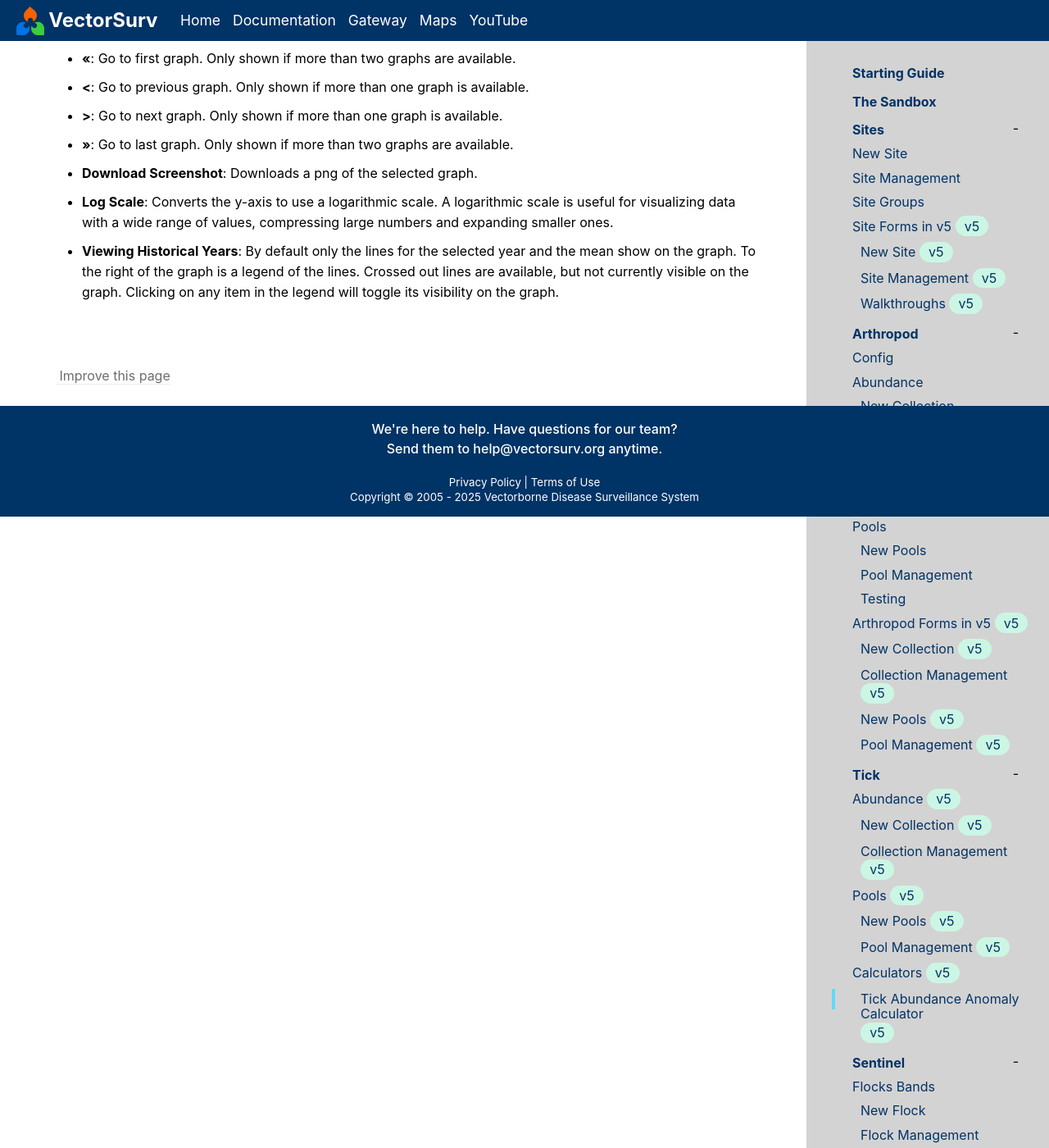
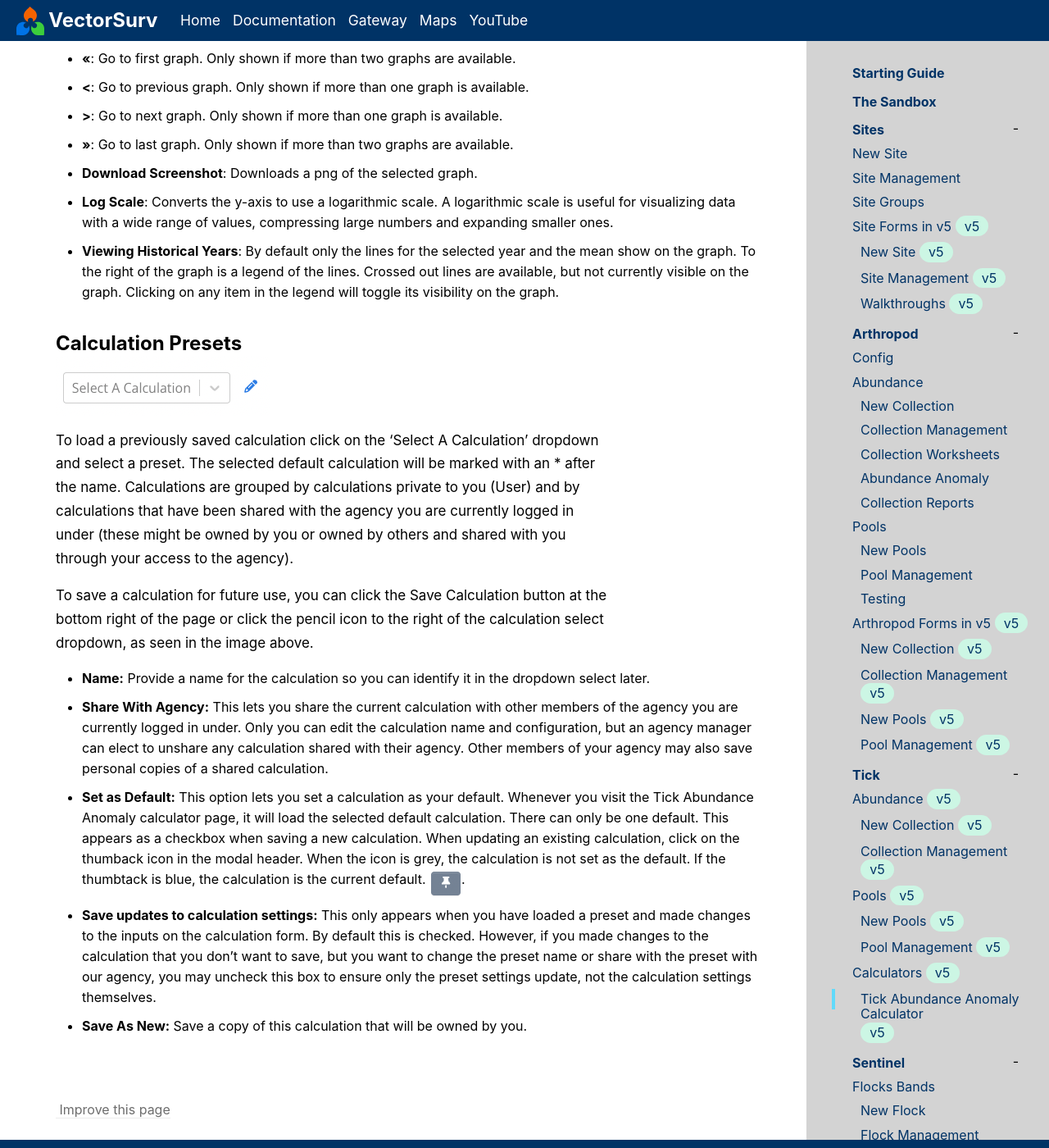
Before and after one commit to tlvaldepena/vectorsurv.org, a Jekyll site: the page built from _docs/tools/v5/tick-anomaly.md, in a window 1280 px wide and 1400 px high, scrolled down 6005 px. Shown: the whole window at 82% size. Built offline with Jekyll 4.4.1, drawn with Linux system fonts in a browser that asks for light colours.

Commit message:
tick calc preset docs

```diff
--- a/_docs/tools/v5/tick-anomaly.md
+++ b/_docs/tools/v5/tick-anomaly.md
@@ -102,3 +102,18 @@ The resulting table is downloadable. Select your preferred file format and click
 - **Download Screenshot**: Downloads a png of the selected graph.
 - **Log Scale**: Converts the y-axis to use a logarithmic scale. A logarithmic scale is useful for visualizing data with a wide range of values, compressing large numbers and expanding smaller ones.
 - **Viewing Historical Years**: By default only the lines for the selected year and the mean show on the graph. To the right of the graph is a legend of the lines. Crossed out lines are available, but not currently visible on the graph. Clicking on any item in the legend will toggle its visibility on the graph.
+
+## Calculation Presets
+
+![Calculation preset dropdown and edit button](/assets/images/docs/calculation-preset-dropdown.png)
+
+To load a previously saved calculation click on the 'Select A Calculation' dropdown and select a preset. The selected default calculation will be marked with an \* after the name. Calculations are grouped by calculations private to you (User) and by calculations that have been shared with the agency you are currently logged in under (these might be owned by you or owned by others and shared with you through your access to the agency).
+
+To save a calculation for future use, you can click the Save Calculation button at the bottom right of the page or click the pencil icon to the right of the calculation select dropdown, as seen in the image above.
+
+- **Name:** Provide a name for the calculation so you can identify it in the dropdown select later.
+- **Share With Agency:** This lets you share the current calculation with other members of the agency you are currently logged in under. Only you can edit the calculation name and configuration, but an agency manager can elect to unshare any calculation shared with their agency. Other members of your agency may also save personal copies of a shared calculation.
+- **Set as Default:** This option lets you set a calculation as your default. Whenever you visit the Tick Abundance Anomaly calculator page, it will load the selected default calculation. There can only be one default. This appears as a checkbox when saving a new calculation. When updating an existing calculation, click on the thumback icon in the modal header. When the icon is grey, the calculation is not set as the default. If the thumbtack is blue, the calculation is the current default.
+  ![Thumbtack icon](/assets/images/docs/action-button-thumbtack.png).
+- **Save updates to calculation settings:** This only appears when you have loaded a preset and made changes to the inputs on the calculation form. By default this is checked. However, if you made changes to the calculation that you don't want to save, but you want to change the preset name or share with the preset with our agency, you may uncheck this box to ensure only the preset settings update, not the calculation settings themselves.
+- **Save As New:** Save a copy of this calculation that will be owned by you.
```
Also changed, not shown: assets/images/docs/action-button-thumbtack.png (added), assets/images/docs/calculation-preset-dropdown.png (added).
